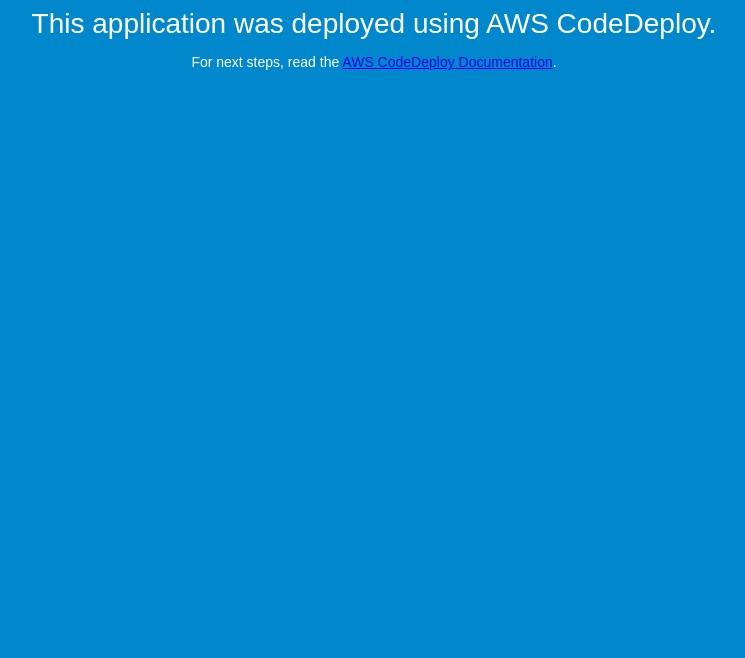
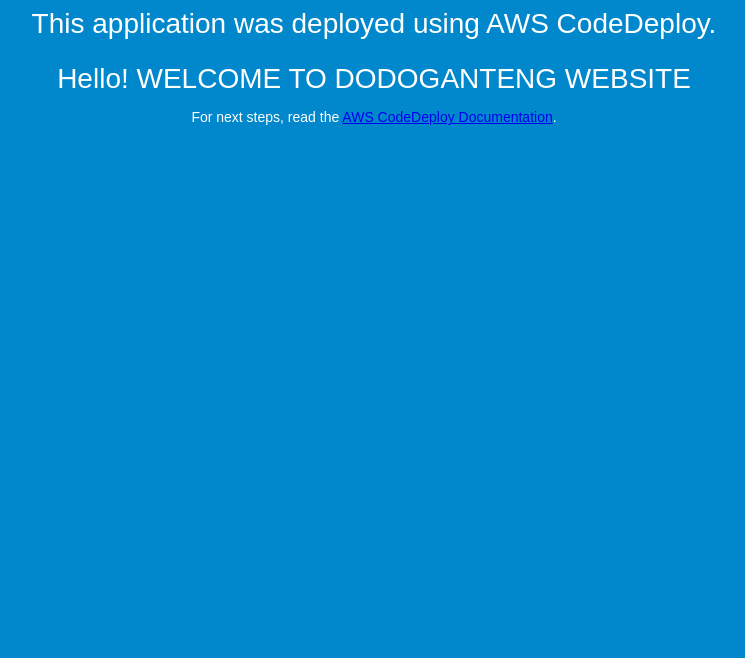
Before and after one commit to dodoganteng/CodeDeployGitHubDemo, a plain HTML site: page index.html in a window 1280 px wide. Shown: the part 142-800 px from the top of the page, without its empty margins (266-1011 px from the left). Drawn offline with Linux system fonts and the light colour scheme.

Commit message:
update index.html

```diff
--- a/index.html
+++ b/index.html
@@ -28,6 +28,7 @@
   <div align="center">
     <h1>Congratulations</h1>
     <h2>This application was deployed using AWS CodeDeploy.</h2>
+    <h2>Hello! WELCOME TO DODOGANTENG WEBSITE</h2>
     <p>For next steps, read the <a href="http://aws.amazon.com/documentation/codedeploy">AWS CodeDeploy Documentation</a>.</p>
   </div>
 </body>
```
